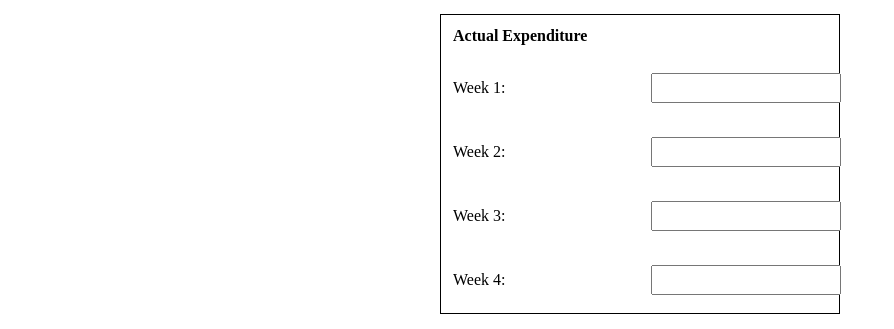
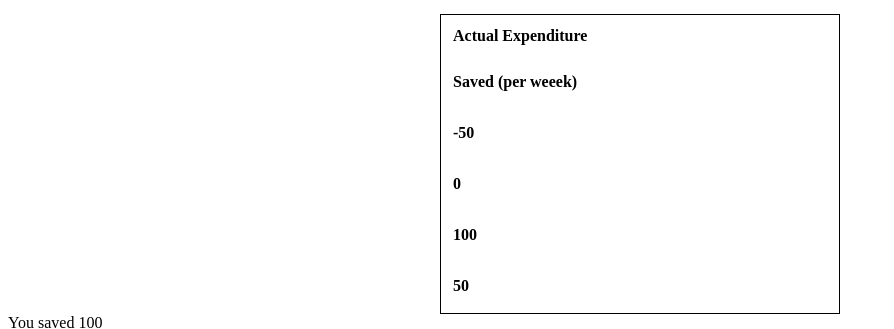
Before and after one commit to harsha2511/WalletWiseWeb, a plain HTML site: page Hackathon/table3.html in a window 1280 px wide. Shown: the part 602-931 px from the top of the page, without its empty margins (0-894 px from the left). Drawn offline with Linux system fonts and the light colour scheme.

Commit message:
Update table3.html

```diff
--- a/Hackathon/table3.html
+++ b/Hackathon/table3.html
@@ -44,25 +44,30 @@
             <th colspan="2">Actual Expenditure</th>
         </tr>
     </thead>
-    <tbody>
+
+
+        <th>
+            Saved
+            (per weeek)
+        </th>
         <tr>
-            <td><label for="Week1">Week 1:</label></td>
-            <td><input type="text" id="Week1"></td>
+            <th>-50</th>
         </tr>
         <tr>
-            <td><label for="Week2">Week 2:</label></td>
-            <td><input type="text" id="Week2"></td>
+            <th>0</th>
         </tr>
         <tr>
-            <td><label for="Week3">Week 3:</label></td>
-            <td><input type="text" id="Week3"></td>
+            <th>100</th>
         </tr>
         <tr>
-            <td><label for="Week4">Week 4:</label></td>
-            <td><input type="text" id="Week4"></td>
+            <th>50</th>
         </tr>
-    </tbody>
-</table>
+    </table>
+    <table>
+        <tr>
+            You saved 100
+        </tr>
+    </table>
 
 </body>
 </html>
```
